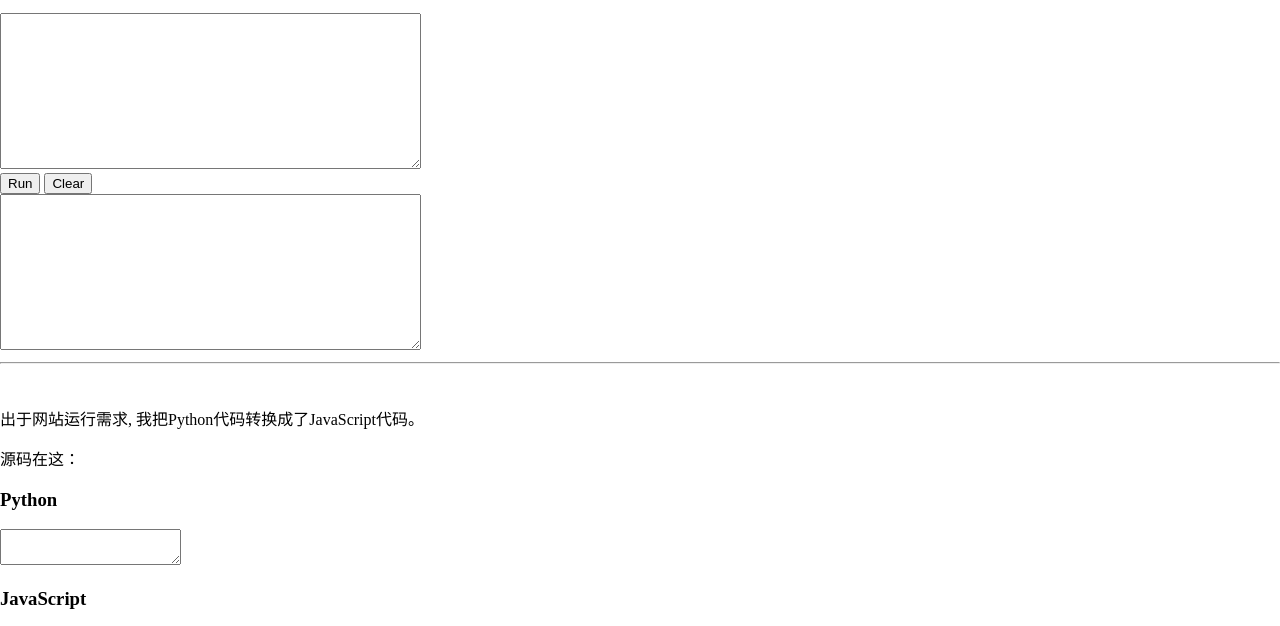
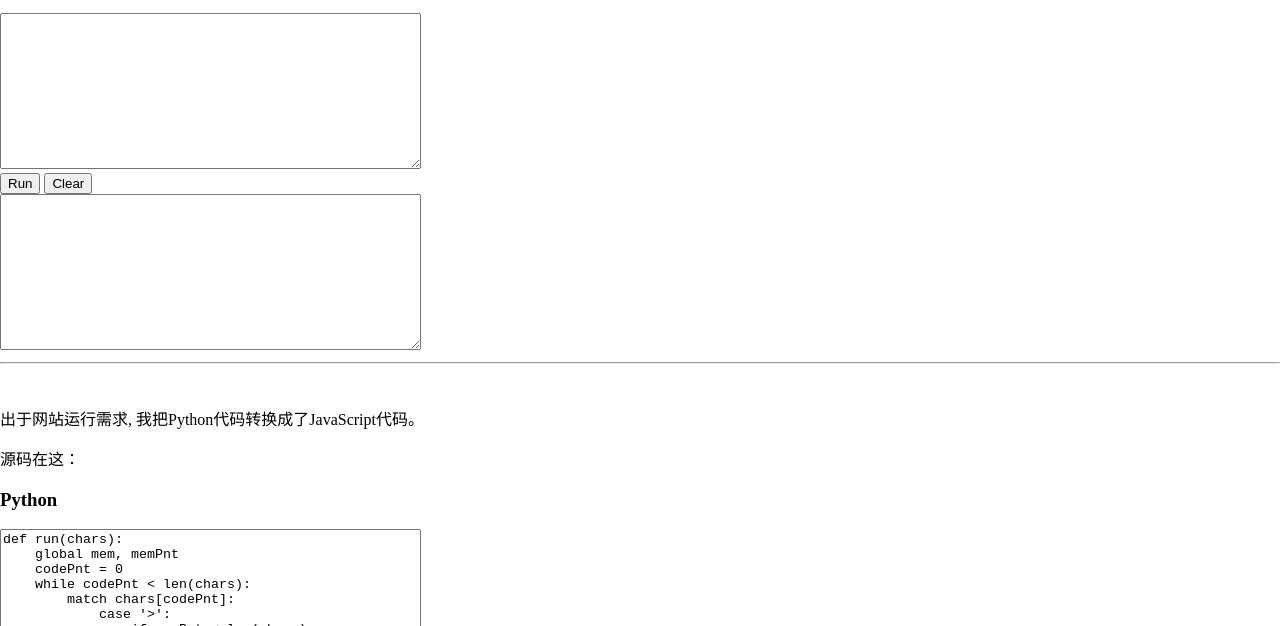
Before and after one commit to JiangHongAiBianCheng/bf-interpreter, a plain HTML site: page index.html in a window 1280 px wide. Shown: the part 170-796 px from the top of the page. Drawn offline with Linux system fonts and the light colour scheme.

Commit message:
Update index.html

```diff
--- a/index.html
+++ b/index.html
@@ -28,9 +28,43 @@
         <p>出于网站运行需求, 我把Python代码转换成了JavaScript代码。</p>
         <p>源码在这：</p>
         <h3>Python</h3>
-        <textarea id="python-code" readonly></textarea>
+        <textarea id="python-code" cols="50" rows="35" readonly>def run(chars):
+    global mem, memPnt
+    codePnt = 0
+    while codePnt < len(chars):
+        match chars[codePnt]:
+            case '>':
+                if memPnt < len(chars):
+                    memPnt += 1
+                else:
+                    lg.warning('Out of bounds')
+            case '<':
+                if memPnt > 0:
+                    memPnt -= 1
+                else:
+                    lg.warning('Out of bounds')
+            case '+':
+                mem[memPnt] += 1
+            case '-':
+                mem[memPnt] -= 1
+            case'.':
+                print(chr(mem[memPnt]), end='')
+            case',':
+                mem[memPnt] = ord(input()[0])
+            case'[':
+                while mem[memPnt] == 0:
+                    codePnt += 1
+                    if chars[codePnt] == ']':
+                        break
+            case']':
+                while mem[memPnt] != 0:
+                    codePnt -= 1
+                    if chars[codePnt] == '[':
+                        break
+        codePnt += 1</textarea>
+        <p>仓库地址: <a href="https://github.com/JiangHongAiBianCheng/Brain-F-k-Interpreter">仓库地址</a></p>
         <h3>JavaScript</h3>
-        <textarea id="js-code" readonly>"function run(code) {
+        <textarea id="js-code" cols="50" rows="55" readonly>function run(code) {
     let codePnt = 0;
     let memPnt = 0;
     let output = '';
@@ -84,6 +118,6 @@
     codePnt++;
     }
     return output;
-}"</textarea>
+}</textarea>
     </body>
 </html>
```
